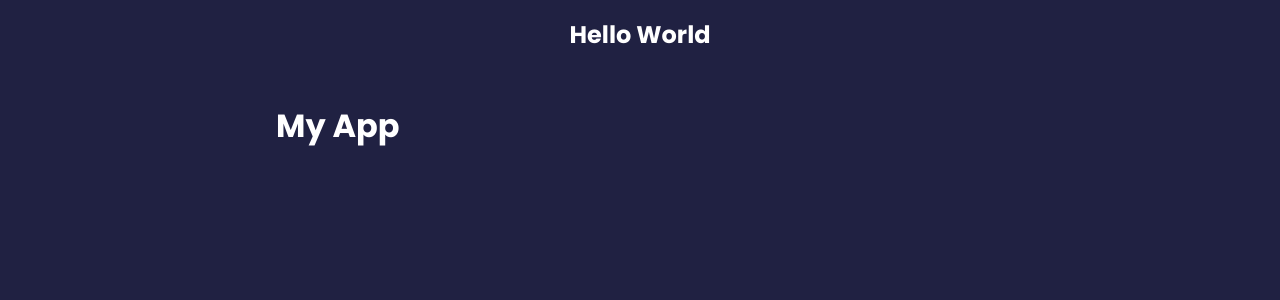
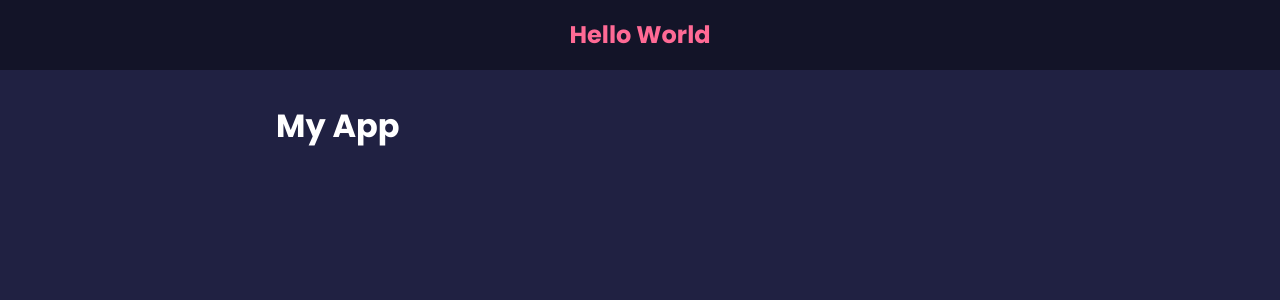
Before and after one commit to shurui91/feedback-app, a React (Create React App) app: page / in a window 1280 px wide. Shown: the top 300 px of the page. Built offline with nearby package versions, Linux system fonts and the light colour scheme.

Commit message:
lecture 13, additional css added

```diff
--- a/src/components/Header.jsx
+++ b/src/components/Header.jsx
@@ -1,9 +1,14 @@
 import React from 'react';
 import PropTypes from 'prop-types';
 
-function Header({ text }) {
+function Header({ text, bgColor, textColor }) {
+	const headerStyles = {
+		backgroundColor: bgColor,
+		color: textColor,
+	}
+
 	return (
-		<header>
+		<header style={headerStyles}>
 			<div className='container'>
 				<h2>{text}</h2>
 			</div>
@@ -13,10 +18,14 @@
 
 Header.defaultProps = {
 	text: 'Feedback UI',
+	bgColor: 'rgba(0,0,0,0.4)',
+	textColor: '#ff6a95',
 };
 
 Header.propTypes = {
 	text: PropTypes.string,
+	bgColor: PropTypes.string,
+	textColor: PropTypes.string,
 };
 
 export default Header;
```
